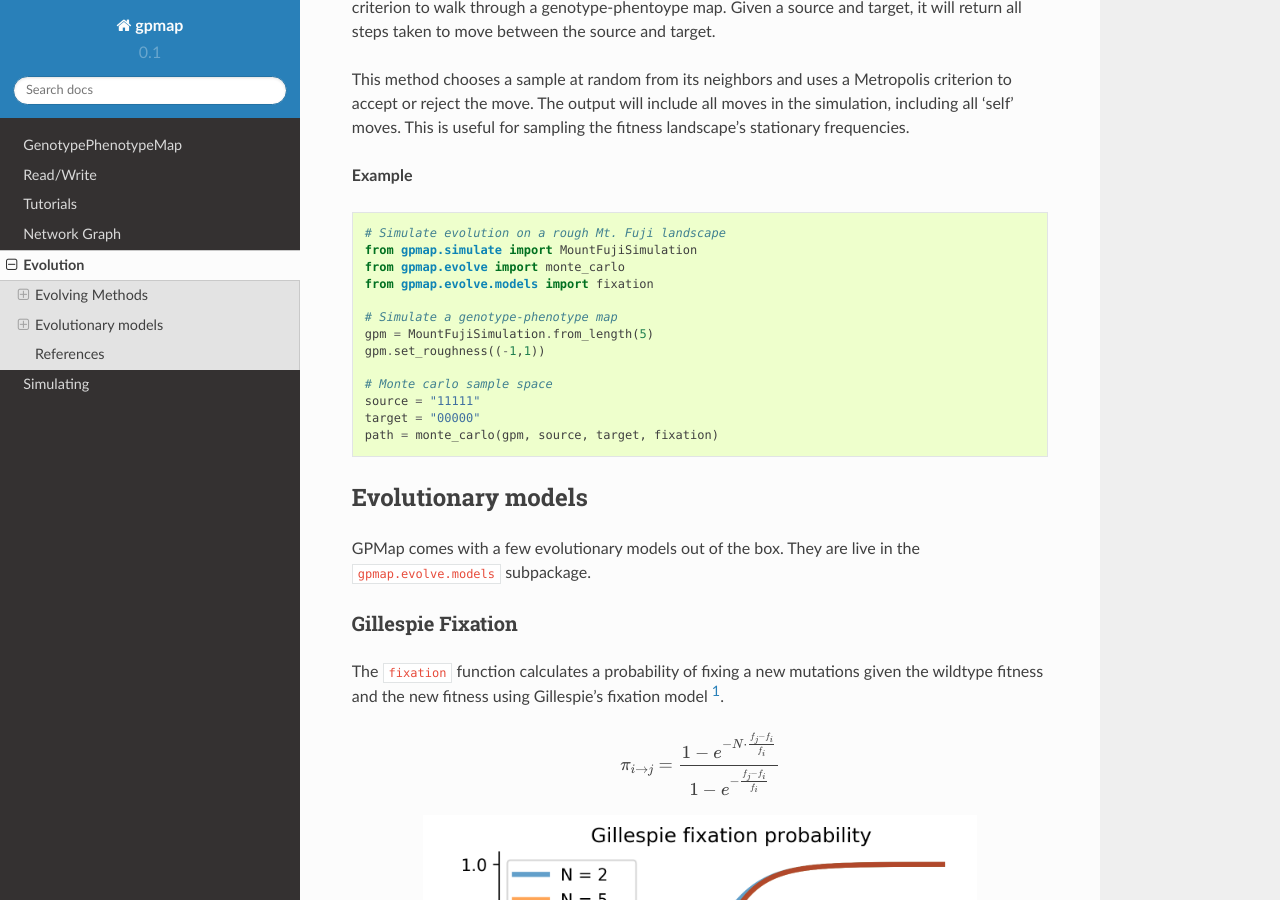
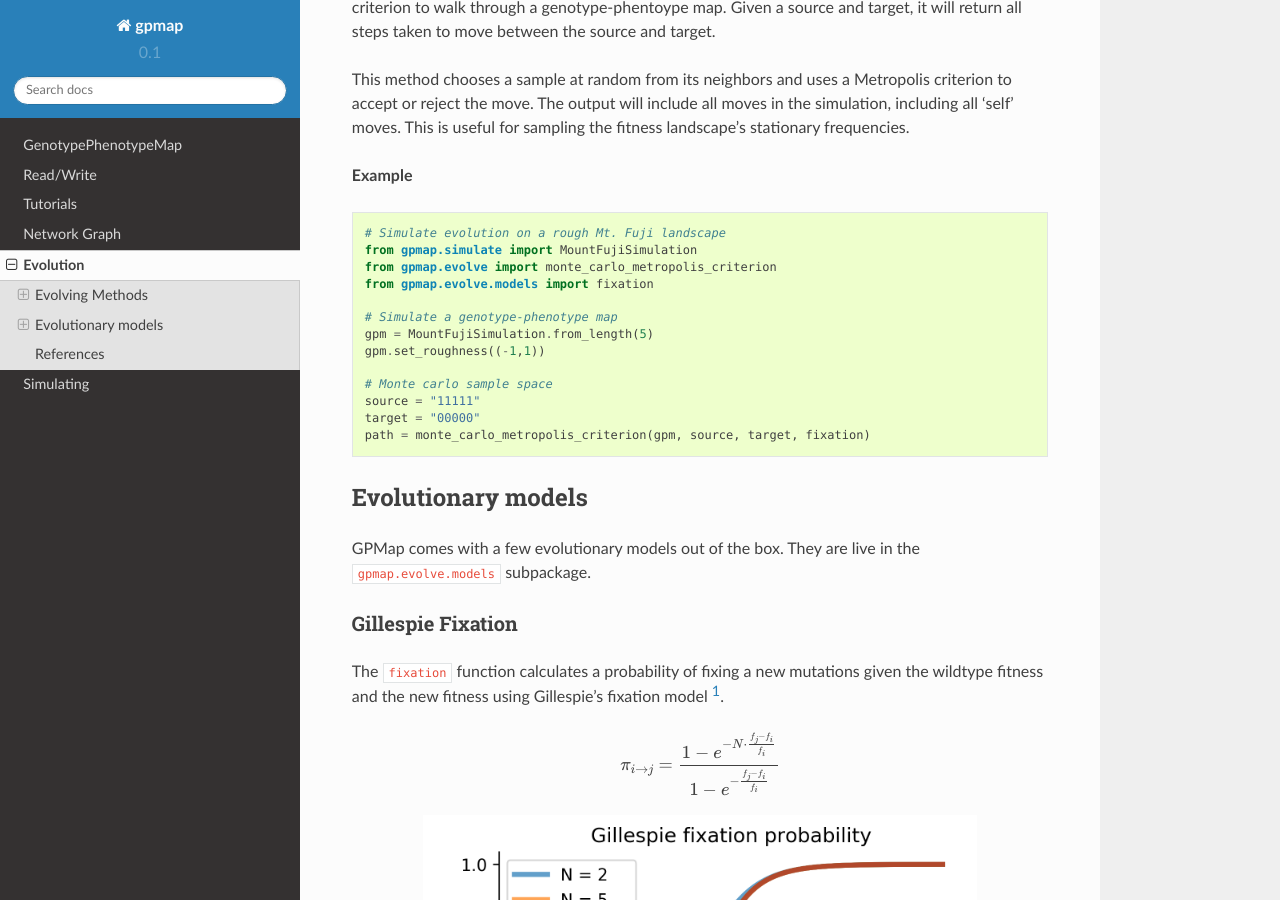
Before and after one commit to harmslab/gpmap, a Sphinx documentation site: the page built from docs/_pages/evolving.rst, in a window 1280 px wide and 900 px high, scrolled down 1048 px. Built offline with Sphinx 7.4.7 and the Read the Docs theme 2.0.0, drawn with Linux system fonts in a browser that asks for light colours.

Commit message:
typo in monte carlo docs

```diff
--- a/docs/_pages/evolving.rst
+++ b/docs/_pages/evolving.rst
@@ -63,7 +63,7 @@ landscape's stationary frequencies.
 
     # Simulate evolution on a rough Mt. Fuji landscape
     from gpmap.simulate import MountFujiSimulation
-    from gpmap.evolve import monte_carlo
+    from gpmap.evolve import monte_carlo_metropolis_criterion
     from gpmap.evolve.models import fixation
 
     # Simulate a genotype-phenotype map
@@ -73,7 +73,7 @@ landscape's stationary frequencies.
     # Monte carlo sample space
     source = "11111"
     target = "00000"
-    path = monte_carlo(gpm, source, target, fixation)
+    path = monte_carlo_metropolis_criterion(gpm, source, target, fixation)
 
 
 Evolutionary models
```
